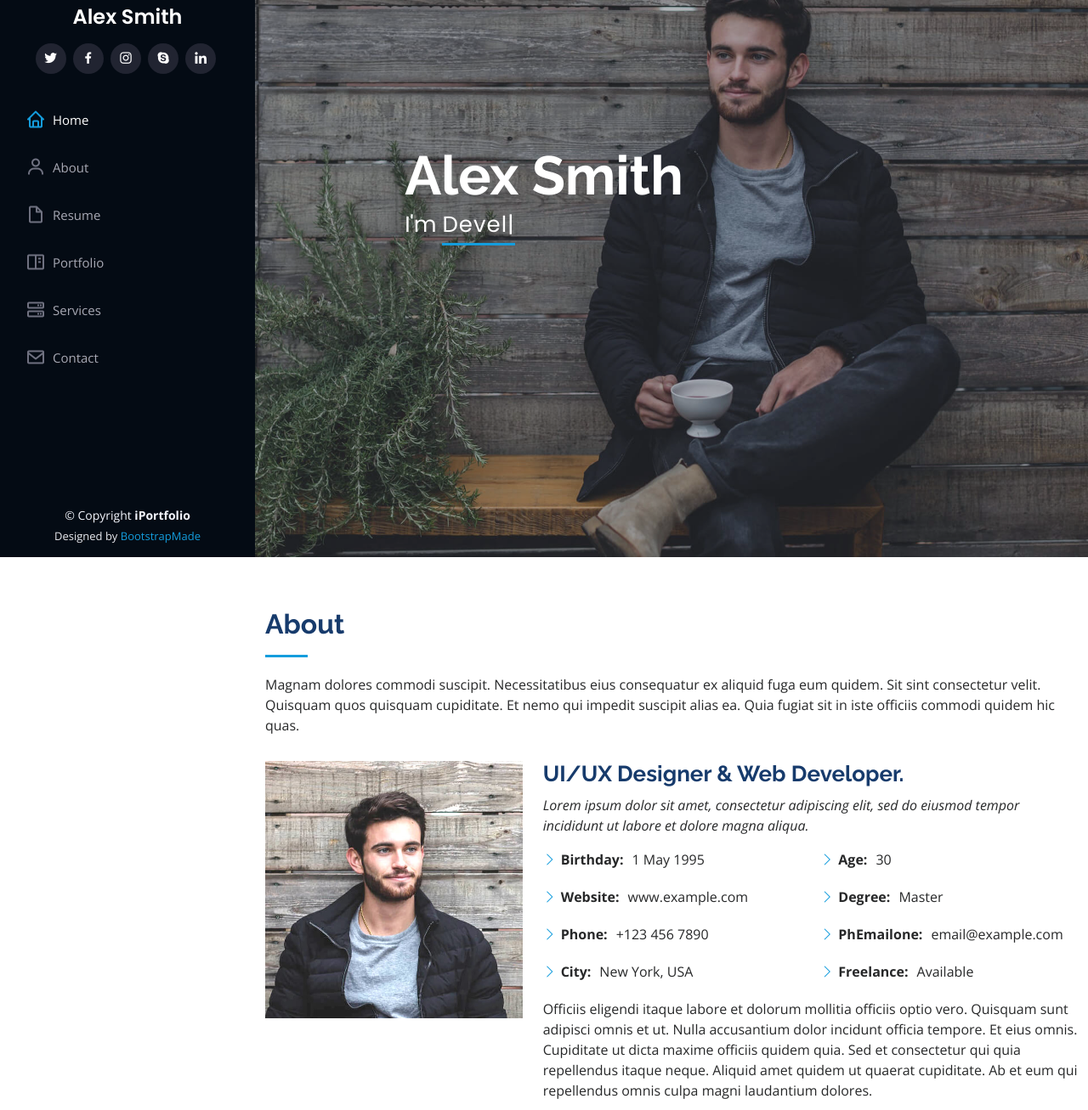
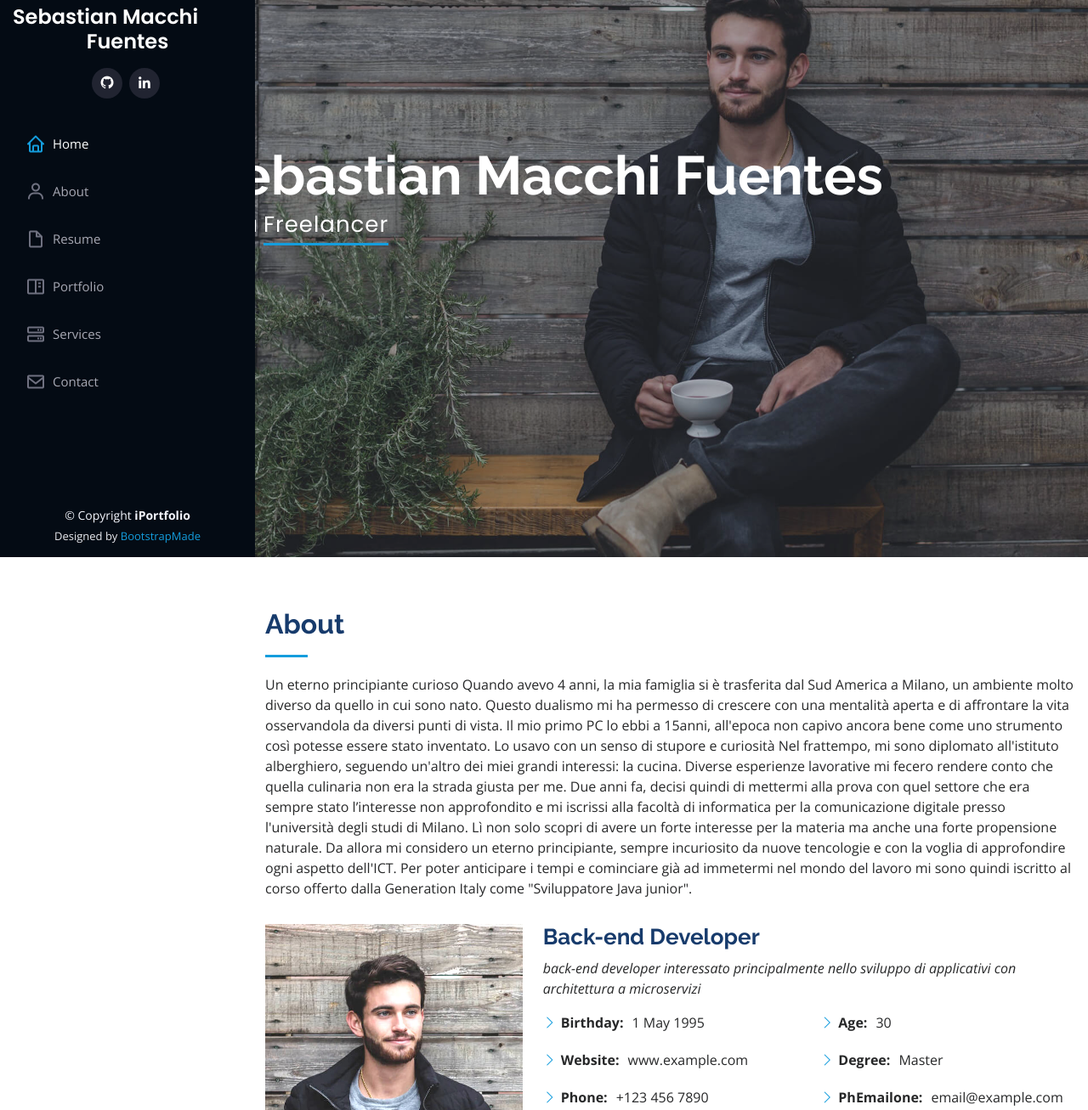
Before and after one commit to M4NT3S/M4NT3S.github.io, a plain HTML site: page index.html in a window 1280 px wide. Shown: the part 144-1451 px from the top of the page at 85% size. Drawn offline with nearby package versions, Linux system fonts and the light colour scheme.

Commit message:
Personalized some parts with personal name

```diff
--- a/index.html
+++ b/index.html
@@ -5,7 +5,7 @@
   <meta charset="utf-8">
   <meta content="width=device-width, initial-scale=1.0" name="viewport">
 
-  <title>iPortfolio Bootstrap Template - Index</title>
+  <title>Sebastian Macchi Fuentes's portfolio</title>
   <meta content="" name="description">
   <meta content="" name="keywords">
 
@@ -46,12 +46,9 @@
 
       <div class="profile">
         <img src="assets/img/profile-img.jpg" alt="" class="img-fluid rounded-circle">
-        <h1 class="text-light"><a href="index.html">Alex Smith</a></h1>
+        <h1 class="text-light"><a href="index.html">Sebastian Macchi Fuentes</a></h1>
         <div class="social-links mt-3 text-center">
-          <a href="#" class="twitter"><i class="bx bxl-twitter"></i></a>
-          <a href="#" class="facebook"><i class="bx bxl-facebook"></i></a>
-          <a href="#" class="instagram"><i class="bx bxl-instagram"></i></a>
-          <a href="#" class="google-plus"><i class="bx bxl-skype"></i></a>
+          <a href="#" class="facebook"><i class="bx bxl-github"></i></a>
           <a href="#" class="linkedin"><i class="bx bxl-linkedin"></i></a>
         </div>
       </div>
@@ -72,8 +69,8 @@
   <!-- ======= Hero Section ======= -->
   <section id="hero" class="d-flex flex-column justify-content-center align-items-center">
     <div class="hero-container" data-aos="fade-in">
-      <h1>Alex Smith</h1>
-      <p>I'm <span class="typed" data-typed-items="Designer, Developer, Freelancer, Photographer"></span></p>
+      <h1>Sebastian Macchi Fuentes</h1>
+      <p>I'm a <span class="typed" data-typed-items="Developer, Freelancer, Tech enthusiast"></span></p>
     </div>
   </section><!-- End Hero -->
 
@@ -85,7 +82,20 @@
 
         <div class="section-title">
           <h2>About</h2>
-          <p>Magnam dolores commodi suscipit. Necessitatibus eius consequatur ex aliquid fuga eum quidem. Sit sint consectetur velit. Quisquam quos quisquam cupiditate. Et nemo qui impedit suscipit alias ea. Quia fugiat sit in iste officiis commodi quidem hic quas.</p>
+          <p>Un eterno principiante curioso
+
+            Quando avevo 4 anni, la mia famiglia si è trasferita dal Sud America a Milano, un ambiente molto diverso da quello in cui sono nato. Questo dualismo mi ha permesso di crescere con una mentalità aperta e di affrontare la vita osservandola da diversi punti di vista.
+
+            Il mio primo PC lo ebbi a 15anni, all'epoca non capivo ancora bene come uno strumento così potesse essere stato inventato. Lo usavo con un senso di stupore e curiosità
+
+            Nel frattempo, mi sono diplomato all'istituto alberghiero, seguendo un'altro dei miei grandi interessi: la cucina.
+            Diverse esperienze lavorative mi fecero rendere conto che quella culinaria non era la strada giusta per me.
+
+            Due anni fa, decisi quindi di mettermi alla prova con quel settore che era sempre stato l’interesse non approfondito e mi iscrissi alla facoltà di informatica per la comunicazione digitale presso l'università degli studi di Milano. Lì non solo scopri di avere un forte interesse per la materia ma anche una forte propensione naturale.
+
+            Da allora mi considero un eterno principiante, sempre incuriosito da nuove tencologie e con la voglia di approfondire ogni aspetto dell'ICT.
+
+            Per poter anticipare i tempi e cominciare già ad immetermi nel mondo del lavoro mi sono quindi iscritto al corso offerto dalla Generation Italy come "Sviluppatore Java junior".</p>
         </div>
 
         <div class="row">
@@ -93,10 +103,9 @@
             <img src="assets/img/profile-img.jpg" class="img-fluid" alt="">
           </div>
           <div class="col-lg-8 pt-4 pt-lg-0 content" data-aos="fade-left">
-            <h3>UI/UX Designer &amp; Web Developer.</h3>
+            <h3>Back-end Developer</h3>
             <p class="fst-italic">
-              Lorem ipsum dolor sit amet, consectetur adipiscing elit, sed do eiusmod tempor incididunt ut labore et dolore
-              magna aliqua.
+              back-end developer interessato principalmente nello sviluppo di applicativi con architettura a microservizi
             </p>
             <div class="row">
               <div class="col-lg-6">
@@ -253,7 +262,7 @@
           <div class="col-lg-6" data-aos="fade-up">
             <h3 class="resume-title">Sumary</h3>
             <div class="resume-item pb-0">
-              <h4>Alex Smith</h4>
+              <h4>Sebastian Macchi Fuentes</h4>
               <p><em>Innovative and deadline-driven Graphic Designer with 3+ years of experience designing and developing user-centered digital/print marketing material from initial concept to final, polished deliverable.</em></p>
               <ul>
                 <li>Portland par 127,Orlando, FL</li>
```
Also changed, not shown: inner-page.html (+1 -1 lines), portfolio-details.html (+1 -1 lines).
